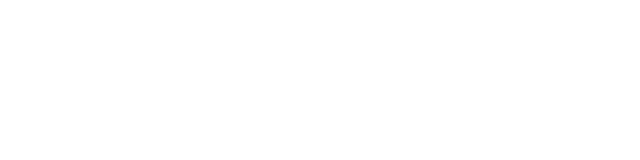
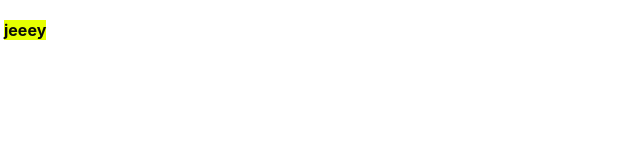
Before and after one commit to richardimaoka/react-component-factory, a React (Create React App) app: page / in a window 1280 px wide. Shown: the top 160 px of the page, without its empty margins (0-640 px from the left). Built offline with nearby package versions, Linux system fonts and the light colour scheme.

Commit message:
decorated text

```diff
--- a/src/App.tsx
+++ b/src/App.tsx
@@ -142,6 +142,75 @@
 }
 `
 
+interface DecoratableTextChunkProps {
+  text: string
+  highlight: boolean
+  bold: boolean
+  hyperlinked: boolean
+  hyperlinkUrl: string
+  strikeout: boolean
+}
+
+export const DecoratableTextChunk = ({
+  text,
+  highlight,
+  bold,
+  hyperlinked,
+  hyperlinkUrl,
+  strikeout,
+}: DecoratableTextChunkProps): JSX.Element => {
+  const cssProperties = css`
+    background-color: ${highlight ? '#E6FF01' : 'transparent'};
+    font-weight: ${bold ? 'bold' : 'normal'};
+    text-decoration: ${strikeout ? 'line-through' : 'no'};
+  `
+  if (hyperlinked) {
+    return (
+      <span css={cssProperties}>
+        <a href={hyperlinkUrl}>{text}</a>
+      </span>
+    )
+  } else {
+    return <span css={cssProperties}>{text}</span>
+  }
+}
+
+interface ParagraphProps {
+  chunks: DecoratableTextChunkProps[]
+}
+
+export const Paragraph = ({ chunks }: ParagraphProps): JSX.Element => {
+  return (
+    <div
+      css={css`
+        padding: 4px;
+      `}
+    >
+      <p
+        css={css`
+          color: #0a0a0a;
+        `}
+      >
+        {chunks.map((chunk, index) => (
+          <DecoratableTextChunk
+            key={index}
+            text={chunk.text}
+            highlight={chunk.highlight}
+            bold={chunk.bold}
+            hyperlinked={chunk.hyperlinked}
+            hyperlinkUrl={chunk.hyperlinkUrl}
+            strikeout={chunk.strikeout}
+          />
+        ))}
+      </p>
+    </div>
+  )
+}
+
+const ptext = `Linux VM の作成は、Azure portal、Azure CLI、または Azure PowerShell で行うことができます。
+Azure で始めるときの最も簡単な方法は、ポータルを使用することです。
+そうすれば、作成の間に、必要な情報が順番に示され、ヒントとヘルプ メッセージが提供されます。`
+
 export const MainContainer = (): JSX.Element => {
   const { /*loading,*/ error, data } = useQuery(GET_FILESET)
 
@@ -158,7 +227,20 @@
           css={css`
             width: 768px;
           `}
-        ></div>
+        >
+          <Paragraph
+            chunks={[
+              {
+                text: 'jeeey',
+                highlight: true,
+                bold: true,
+                hyperlinked: false,
+                hyperlinkUrl: 'https://google.com',
+                strikeout: false,
+              },
+            ]}
+          />
+        </div>
       </main>
     )
   }
```
